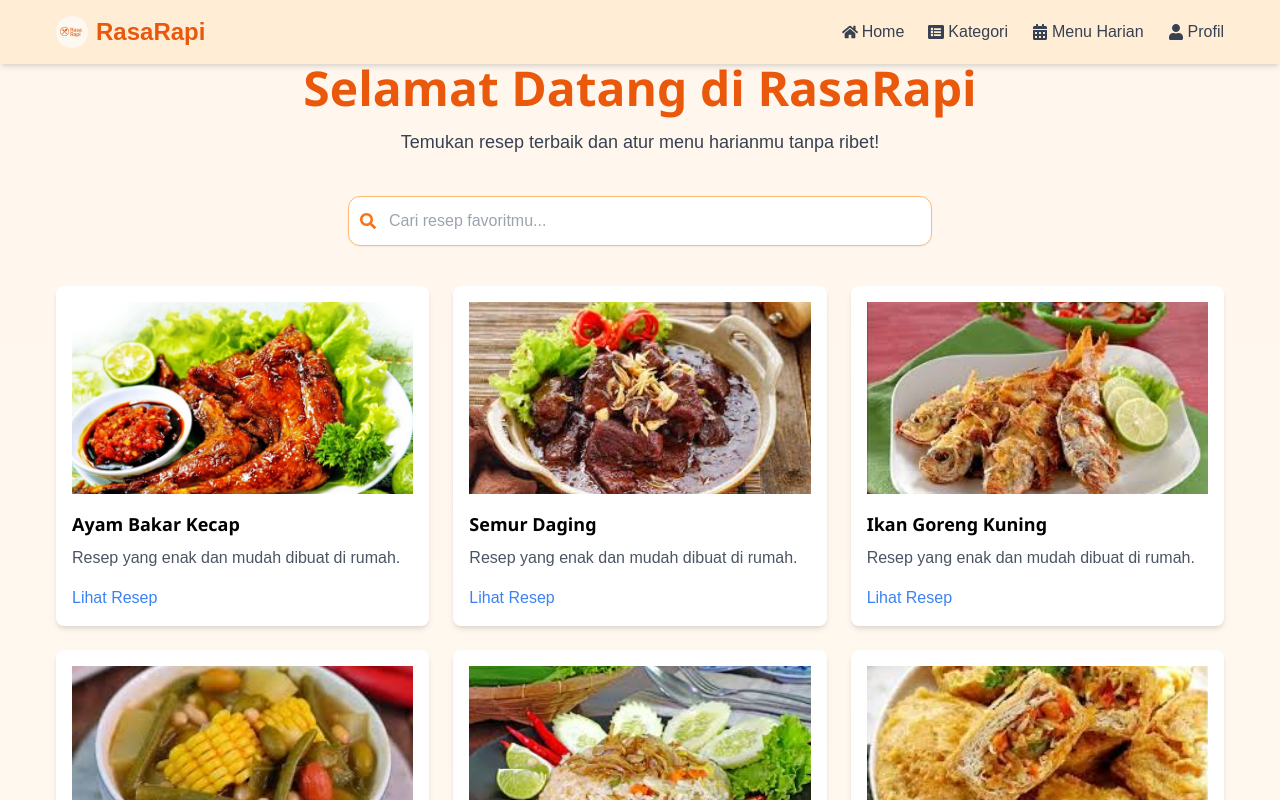
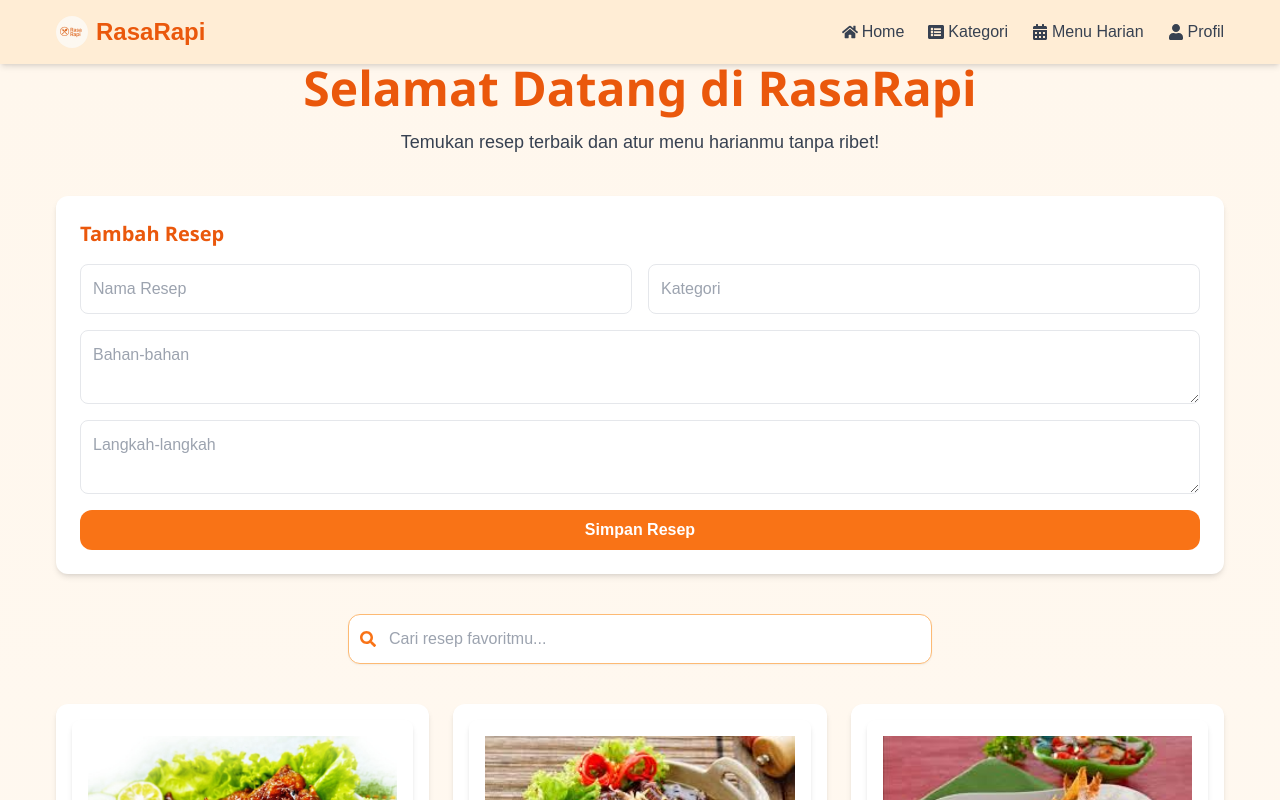
Before and after one commit to anishazulva/project_uts_rasarapi_kel5, a React (Create React App) app: page / in a window 1280 px wide. Shown: the top 800 px of the page. Built offline with nearby package versions, Linux system fonts and the light colour scheme; no server answers.

Commit message:
update project

```diff
--- a/src/components/RecipeCard.jsx
+++ b/src/components/RecipeCard.jsx
@@ -4,7 +4,13 @@ import { Link } from "react-router-dom";
 function RecipeCard({ title, image, id }) {
   return (
     <div className="bg-white p-4 rounded-lg shadow-md">
-      <img src={image} alt={title} className="w-full h-48 object-cover mb-4" />
+      {image ? (
+        <img src={image} alt={title} className="w-full h-48 object-cover mb-4" />
+      ) : (
+        <div className="w-full h-48 bg-gray-200 flex items-center justify-center text-gray-500 mb-4">
+          Tidak ada gambar
+        </div>
+      )}
       <h3 className="text-lg font-semibold mb-2">{title}</h3>
       <p className="text-gray-600">Resep yang enak dan mudah dibuat di rumah.</p>
       <Link to={`/resep/${id}`} className="text-blue-500 mt-4 block">
--- a/src/pages/Home.jsx
+++ b/src/pages/Home.jsx
@@ -1,4 +1,4 @@
-import React, { useState } from 'react';
+import React, { useState, useEffect } from 'react';
 import { FaSearch } from 'react-icons/fa';
 import RecipeCard from '../components/RecipeCard';
 
@@ -39,49 +39,129 @@ import kolak_pisang from '../assets/kolak_pisang.jpeg';
 import donat_kentang from '../assets/donat_kentang.jpeg';
 import dadar_gulung from '../assets/dadar_gulung.jpeg';
 
-const recipes = [
-  { id: 1, title: 'Ayam Bakar Kecap', image: ayam_bakar_kecap },
-  { id: 2, title: 'Semur Daging', image: semur_daging },
-  { id: 3, title: 'Ikan Goreng Kuning', image: ikan_goreng_kuning },
-  { id: 4, title: 'Sayur Asem', image: sayur_asem },
-  { id: 5, title: 'Nasi Goreng Kampung', image: nasi_goreng_kampung },
-  { id: 6, title: 'Tahu Isi Sayur', image: tahu_isi_sayur },
-  { id: 7, title: 'Ayam Goreng Lengkuas', image: ayam_goreng_lengkuas },
-  { id: 8, title: 'Rendang Daging Sapi', image: rendang_daging_sapi },
-  { id: 9, title: 'Pepes Ikan', image: pepes_ikan },
-  { id: 10, title: 'Tumis Kangkung', image: tumis_kangkung },
-  { id: 11, title: 'Nasi Goreng Spesial', image: nasi_goreng_spesial },
-  { id: 12, title: 'Risol Mayo', image: risol_mayo },
-  { id: 13, title: 'Ayam Rica Rica', image: ayam_ricarica },
-  { id: 14, title: 'Daging Lada Hitam', image: daging_lada_hitam },
-  { id: 15, title: 'Ikan Asam Manis', image: ikan_asam_manis },
-  { id: 16, title: 'Capcay Kuah', image: capcay_kuah },
-  { id: 17, title: 'Mie Goreng Rumahan', image: mie_goreng_rumahan },
-  { id: 18, title: 'Bola-Bola Mie', image: bola_bola_mie },
-  { id: 19, title: 'Opor Ayam', image: opor_ayam },
-  { id: 20, title: 'Empal Gepuk', image: empal_gepuk },
-  { id: 21, title: 'Cumi Saos Tiram', image: cumi_saos_tiram },
-  { id: 22, title: 'Sayur Bayam Bening', image: sayur_bayam_bening },
-  { id: 23, title: 'Bihun Goreng', image: bihun_goreng },
-  { id: 24, title: 'Bakwan Sayur', image: bakwan_sayur },
-  { id: 25, title: 'Ayam Kecap Pedas Manis', image: ayam_kecap_pedas_manis },
-  { id: 26, title: 'Sop Iga Sapi', image: sop_iga_sapi },
-  { id: 27, title: 'Udang Balado', image: udang_balado },
-  { id: 28, title: 'Tumis Buncis Wortel', image: tumis_buncis_wortel },
-  { id: 29, title: 'Nasi Uduk', image: nasi_uduk },
-  { id: 30, title: 'Cireng Bumbu Rujak', image: cireng_bumbu_rujak },
-  { id: 31, title: 'Pisang Goreng Coklat', image: pisang_goreng_coklat },
-  { id: 32, title: 'Kue Cubit', image: kue_cubit },
-  { id: 33, title: 'Kolak Pisang', image: kolak_pisang },
-  { id: 34, title: 'Donat Kentang', image: donat_kentang },
-  { id: 35, title: 'Dadar Gulung', image: dadar_gulung },
+const staticRecipes = [
+  { id: 1, nama: 'Ayam Bakar Kecap', image: ayam_bakar_kecap },
+  { id: 2, nama: 'Semur Daging', image: semur_daging },
+  { id: 3, nama: 'Ikan Goreng Kuning', image: ikan_goreng_kuning },
+  { id: 4, nama: 'Sayur Asem', image: sayur_asem },
+  { id: 5, nama: 'Nasi Goreng Kampung', image: nasi_goreng_kampung },
+  { id: 6, nama: 'Tahu Isi Sayur', image: tahu_isi_sayur },
+  { id: 7, nama: 'Ayam Goreng Lengkuas', image: ayam_goreng_lengkuas },
+  { id: 8, nama: 'Rendang Daging Sapi', image: rendang_daging_sapi },
+  { id: 9, nama: 'Pepes Ikan', image: pepes_ikan },
+  { id: 10, nama: 'Tumis Kangkung', image: tumis_kangkung },
+  { id: 11, nama: 'Nasi Goreng Spesial', image: nasi_goreng_spesial },
+  { id: 12, nama: 'Risol Mayo', image: risol_mayo },
+  { id: 13, nama: 'Ayam Rica Rica', image: ayam_ricarica },
+  { id: 14, nama: 'Daging Lada Hitam', image: daging_lada_hitam },
+  { id: 15, nama: 'Ikan Asam Manis', image: ikan_asam_manis },
+  { id: 16, nama: 'Capcay Kuah', image: capcay_kuah },
+  { id: 17, nama: 'Mie Goreng Rumahan', image: mie_goreng_rumahan },
+  { id: 18, nama: 'Bola-Bola Mie', image: bola_bola_mie },
+  { id: 19, nama: 'Opor Ayam', image: opor_ayam },
+  { id: 20, nama: 'Empal Gepuk', image: empal_gepuk },
+  { id: 21, nama: 'Cumi Saos Tiram', image: cumi_saos_tiram },
+  { id: 22, nama: 'Sayur Bayam Bening', image: sayur_bayam_bening },
+  { id: 23, nama: 'Bihun Goreng', image: bihun_goreng },
+  { id: 24, nama: 'Bakwan Sayur', image: bakwan_sayur },
+  { id: 25, nama: 'Ayam Kecap Pedas Manis', image: ayam_kecap_pedas_manis },
+  { id: 26, nama: 'Sop Iga Sapi', image: sop_iga_sapi },
+  { id: 27, nama: 'Udang Balado', image: udang_balado },
+  { id: 28, nama: 'Tumis Buncis Wortel', image: tumis_buncis_wortel },
+  { id: 29, nama: 'Nasi Uduk', image: nasi_uduk },
+  { id: 30, nama: 'Cireng Bumbu Rujak', image: cireng_bumbu_rujak },
+  { id: 31, nama: 'Pisang Goreng Coklat', image: pisang_goreng_coklat },
+  { id: 32, nama: 'Kue Cubit', image: kue_cubit },
+  { id: 33, nama: 'Kolak Pisang', image: kolak_pisang },
+  { id: 34, nama: 'Donat Kentang', image: donat_kentang },
+  { id: 35, nama: 'Dadar Gulung', image: dadar_gulung },
 ];
 
 function Home() {
   const [searchTerm, setSearchTerm] = useState('');
+  const [recipes, setRecipes] = useState([]);
+  const [newRecipe, setNewRecipe] = useState({ id: null, nama: '', kategori: '', bahan: '', langkah: '' });
+  const [isEditing, setIsEditing] = useState(false);
 
-  const filteredRecipes = recipes.filter(recipe =>
-    recipe.title.toLowerCase().includes(searchTerm.toLowerCase())
+  const fetchRecipes = async () => {
+    try {
+      const response = await fetch('http://localhost/rasarapi-api/resep.php');
+      const data = await response.json();
+      setRecipes(data);
+    } catch (error) {
+      console.error('Gagal mengambil data resep:', error);
+    }
+  };
+
+  useEffect(() => {
+    fetchRecipes();
+  }, []);
+
+  const handleChange = (e) => {
+    setNewRecipe({ ...newRecipe, [e.target.name]: e.target.value });
+  };
+
+  const handleSubmit = async (e) => {
+    e.preventDefault();
+    if (isEditing) {
+      try {
+        await fetch('http://localhost/rasarapi-api/resep.php', {
+          method: 'PUT',
+          headers: {
+            'Content-Type': 'application/x-www-form-urlencoded'
+          },
+          body: new URLSearchParams(newRecipe)
+        });
+        setIsEditing(false);
+        setNewRecipe({ id: null, nama: '', kategori: '', bahan: '', langkah: '' });
+        fetchRecipes();
+      } catch (error) {
+        console.error('Gagal mengedit resep:', error);
+      }
+    } else {
+      try {
+        await fetch('http://localhost/rasarapi-api/resep.php', {
+          method: 'POST',
+          headers: {
+            'Content-Type': 'application/json'
+          },
+          body: JSON.stringify(newRecipe)
+        });
+        setNewRecipe({ id: null, nama: '', kategori: '', bahan: '', langkah: '' });
+        fetchRecipes();
+      } catch (error) {
+        console.error('Gagal menambahkan resep:', error);
+      }
+    }
+  };
+
+  const handleDelete = async (id) => {
+    if (window.confirm('Yakin ingin menghapus resep ini?')) {
+      try {
+        await fetch('http://localhost/rasarapi-api/resep.php', {
+          method: 'DELETE',
+          headers: {
+            'Content-Type': 'application/x-www-form-urlencoded'
+          },
+          body: new URLSearchParams({ id })
+        });
+        fetchRecipes();
+      } catch (error) {
+        console.error('Gagal menghapus resep:', error);
+      }
+    }
+  };
+
+  const handleEdit = (recipe) => {
+    setNewRecipe(recipe);
+    setIsEditing(true);
+    window.scrollTo({ top: 0, behavior: 'smooth' });
+  };
+
+  const combinedRecipes = [...staticRecipes, ...recipes];
+
+  const filteredRecipes = combinedRecipes.filter(recipe =>
+    recipe.nama.toLowerCase().includes(searchTerm.toLowerCase())
   );
 
   return (
@@ -91,6 +171,20 @@ function Home() {
         <div className="text-center mb-10">
           <h1 className="text-5xl font-bold text-orange-600 mb-4">Selamat Datang di RasaRapi</h1>
           <p className="text-gray-700 text-lg">Temukan resep terbaik dan atur menu harianmu tanpa ribet!</p>
+        </div>
+
+        {/* Form Tambah/Edit Resep */}
+        <div className="mb-10 bg-white p-6 rounded-xl shadow-md">
+          <h2 className="text-xl font-semibold mb-4 text-orange-600">{isEditing ? 'Edit Resep' : 'Tambah Resep'}</h2>
+          <form onSubmit={handleSubmit} className="grid grid-cols-1 md:grid-cols-2 gap-4">
+            <input type="text" name="nama" placeholder="Nama Resep" value={newRecipe.nama} onChange={handleChange} required className="border p-3 rounded-lg" />
+            <input type="text" name="kategori" placeholder="Kategori" value={newRecipe.kategori} onChange={handleChange} required className="border p-3 rounded-lg" />
+            <textarea name="bahan" placeholder="Bahan-bahan" value={newRecipe.bahan} onChange={handleChange} required className="border p-3 rounded-lg md:col-span-2"></textarea>
+            <textarea name="langkah" placeholder="Langkah-langkah" value={newRecipe.langkah} onChange={handleChange} required className="border p-3 rounded-lg md:col-span-2"></textarea>
+            <button type="submit" className="bg-orange-500 hover:bg-orange-600 text-white font-bold py-2 px-6 rounded-xl md:col-span-2">
+              {isEditing ? 'Update Resep' : 'Simpan Resep'}
+            </button>
+          </form>
         </div>
 
         {/* Search Bar */}
@@ -113,8 +207,24 @@ function Home() {
         <div className="grid grid-cols-1 sm:grid-cols-2 md:grid-cols-3 gap-6">
           {filteredRecipes.length > 0 ? (
             filteredRecipes.map((recipe) => (
-              <div className="hover:scale-[1.02] transition-transform duration-200" key={recipe.id}>
-                <RecipeCard title={recipe.title} image={recipe.image} id={recipe.id} />
+              <div className="bg-white rounded-xl shadow-md p-4 hover:scale-[1.02] transition-transform duration-200" key={recipe.id}>
+                <RecipeCard title={recipe.nama} image={recipe.image || null} id={recipe.id} />
+                {recipe.image === undefined && (
+                  <div className="mt-4 flex justify-between">
+                    <button
+                      className="text-blue-600 hover:underline text-sm"
+                      onClick={() => handleEdit(recipe)}
+                    >
+                      Edit
+                    </button>
+                    <button
+                      className="text-red-600 hover:underline text-sm"
+                      onClick={() => handleDelete(recipe.id)}
+                    >
+                      Hapus
+                    </button>
+                  </div>
+                )}
               </div>
             ))
           ) : (
```
